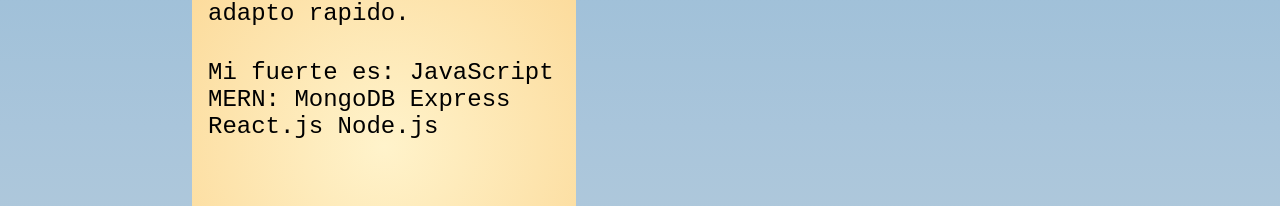
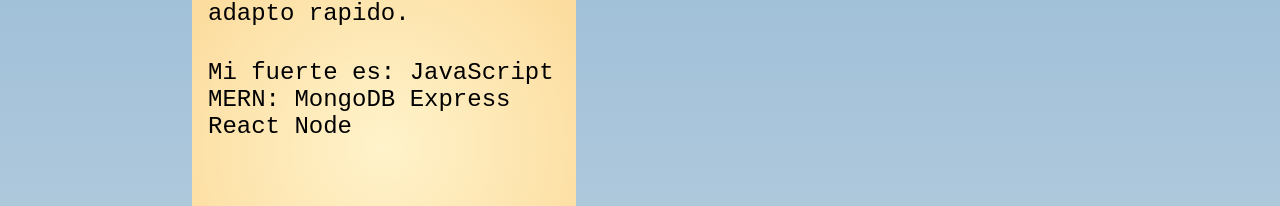
Before and after one commit to ValentinKrajzelman/paginaCV, a React (Create React App) app: page /habilidades in a window 1280 px wide. Shown: the part 274-480 px from the top of the page. Built offline with nearby package versions, Linux system fonts and the light colour scheme.

Commit message:
hola de nuevo

```diff
--- a/src/components/habilidades.component.js
+++ b/src/components/habilidades.component.js
@@ -9,7 +9,7 @@ const Habilidades = () => {
          (MongoDB, Express, React, Node.js), aprendo y me adapto rapido.</div>
 
         <div id="texto2del02">Mi fuerte es:
-        JavaScript  MERN: MongoDB Express  React.js  Node.js</div>
+        JavaScript  MERN: MongoDB Express  React  Node</div>
 
         <div id="texto3del02">Tambien utilizo o conozco:
         Postgres mysql bootstrap mongoose
```
